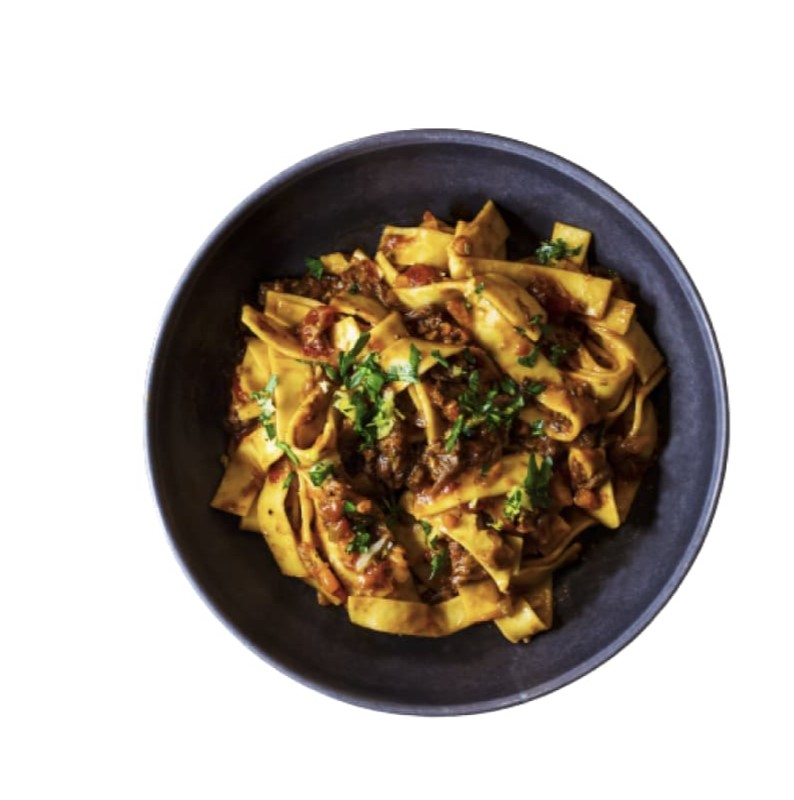
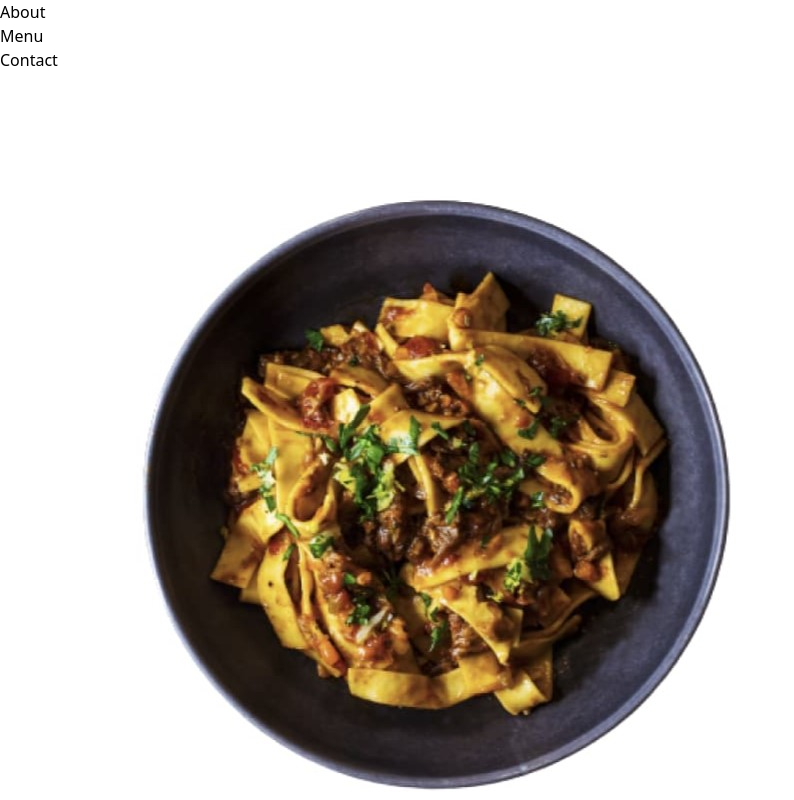
Before and after one commit to jessicamnelsonn/cpnt262-final-project, a SvelteKit app: page /menu in a window 1280 px wide. Shown: the top 800 px of the page, without its empty margins (0-794 px from the left). Built offline with nearby package versions, Linux system fonts and the light colour scheme.

Commit message:
added header

```diff
--- /dev/null
+++ b/src/lib/components/Header.svelte
@@ -0,0 +1,18 @@
+<script>
+  const navItems = [
+		{ name: '', href: '/' },
+		{ name: 'About', href: '/about' },
+		{ name: 'Menu', href: '/menu' },
+		{ name: 'Contact', href: '/contact' }
+	];
+</script>
+
+<header>
+	<nav>
+		<ul>
+			{#each navItems as { name, href }}
+				<li><a {href}>{name}</a></li>
+			{/each}
+		</ul>
+	</nav>
+</header>
--- a/src/routes/+layout.svelte
+++ b/src/routes/+layout.svelte
@@ -1,5 +1,7 @@
 <script>
   import "../app.css";
+  import Header from '../lib/components/Header.svelte';
 </script>
+<Header />
 
 <slot />
```
